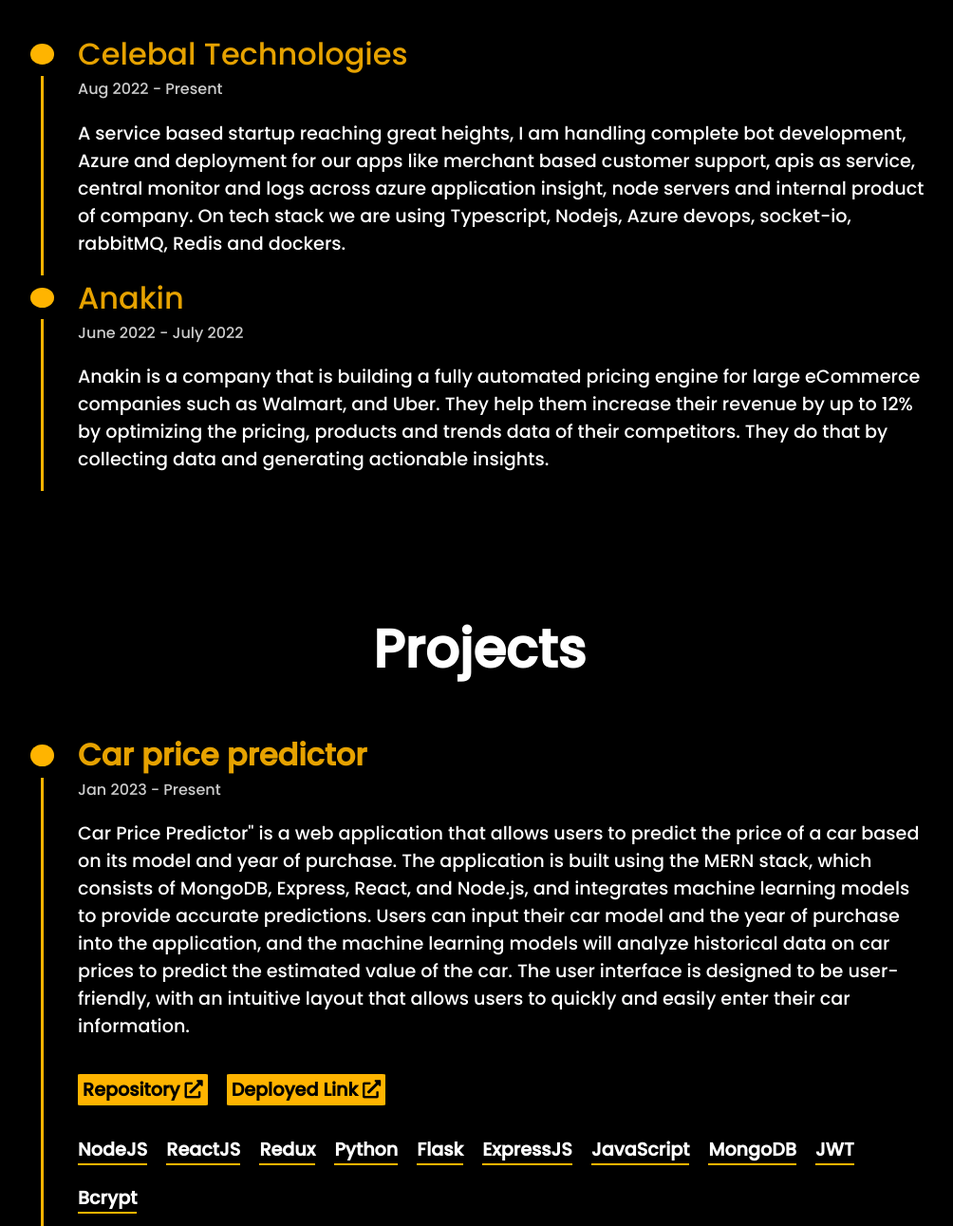
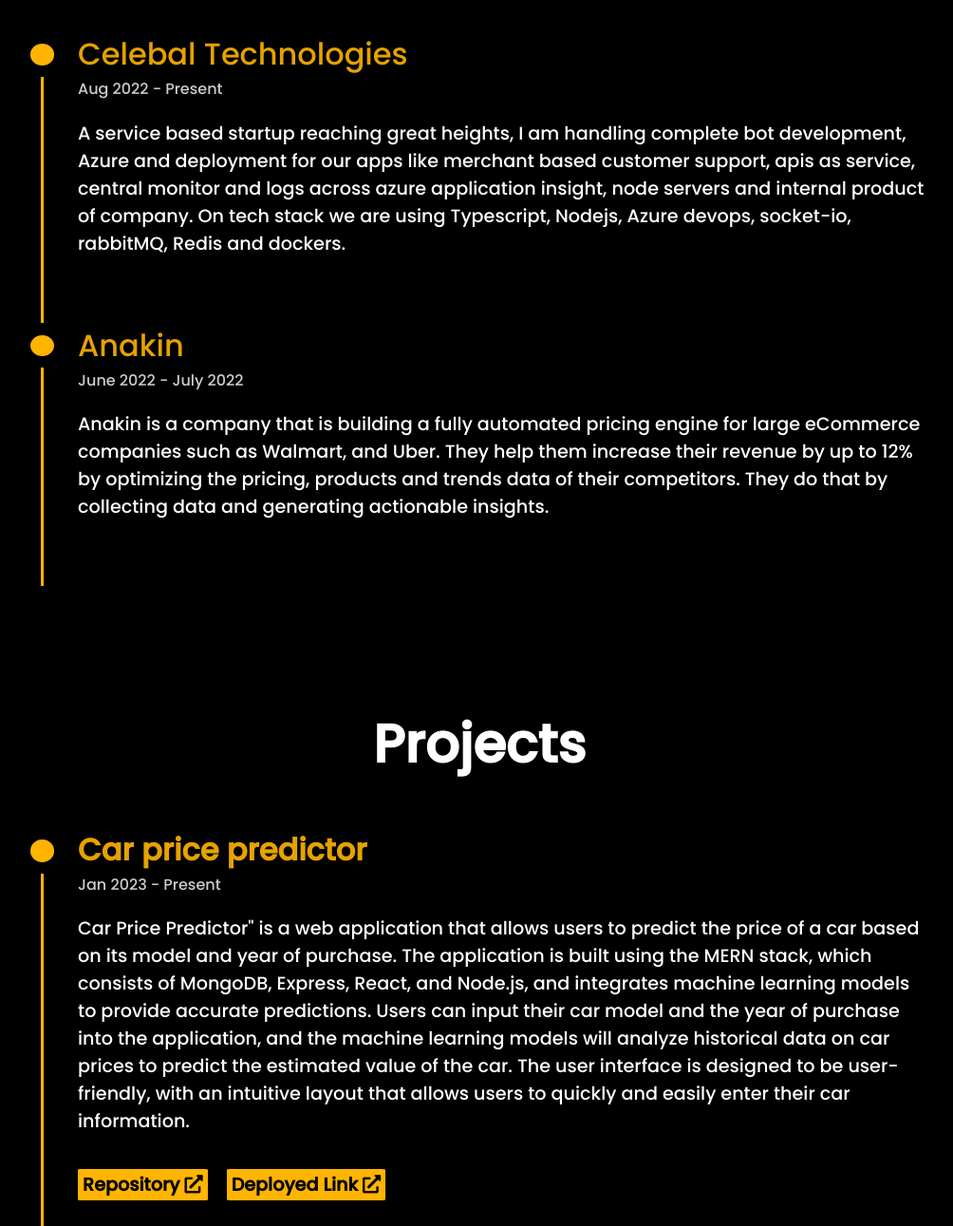
Before and after one commit to himanshu-mamgain/himanshu-mamgain.github.io, a plain HTML site: page index.html in a window 1280 px wide. Shown: the part 1040-2331 px from the top of the page at 95% size, without its empty margins (135-1139 px from the left). Drawn offline with nearby package versions, Linux system fonts and the light colour scheme.

Commit message:
Adding padding

```diff
--- a/style.css
+++ b/style.css
@@ -215,6 +215,7 @@
 .experience-description {
   font-size: 1.2rem;
   width: 70vw;
+  padding-bottom: 50px;
 }
 
 /* Projects */
@@ -251,8 +252,8 @@
 }
 
 .project-description {
+  width: 70vw;
   font-size: 1.2rem;
-  width: 70vw;
 }
 
 .project-links {
@@ -280,6 +281,7 @@
   gap: 20px;
   flex-wrap: wrap;
   padding-left: 0;
+  padding-bottom: 80px;
 }
 
 .project-skills li {
@@ -289,7 +291,6 @@
 }
 
 /* Certificate */
-
 #certificates {
   margin-top: 10%;
 }
```
Also changed, not shown: index.html (+2 -0 lines).
